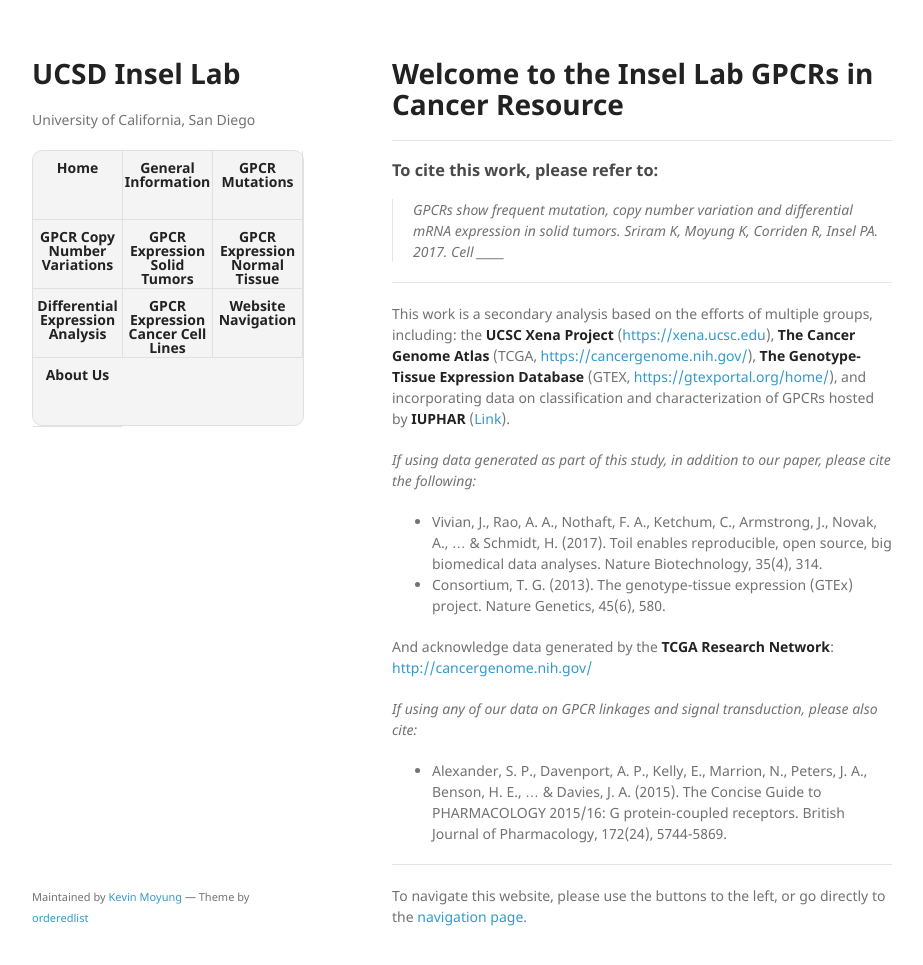
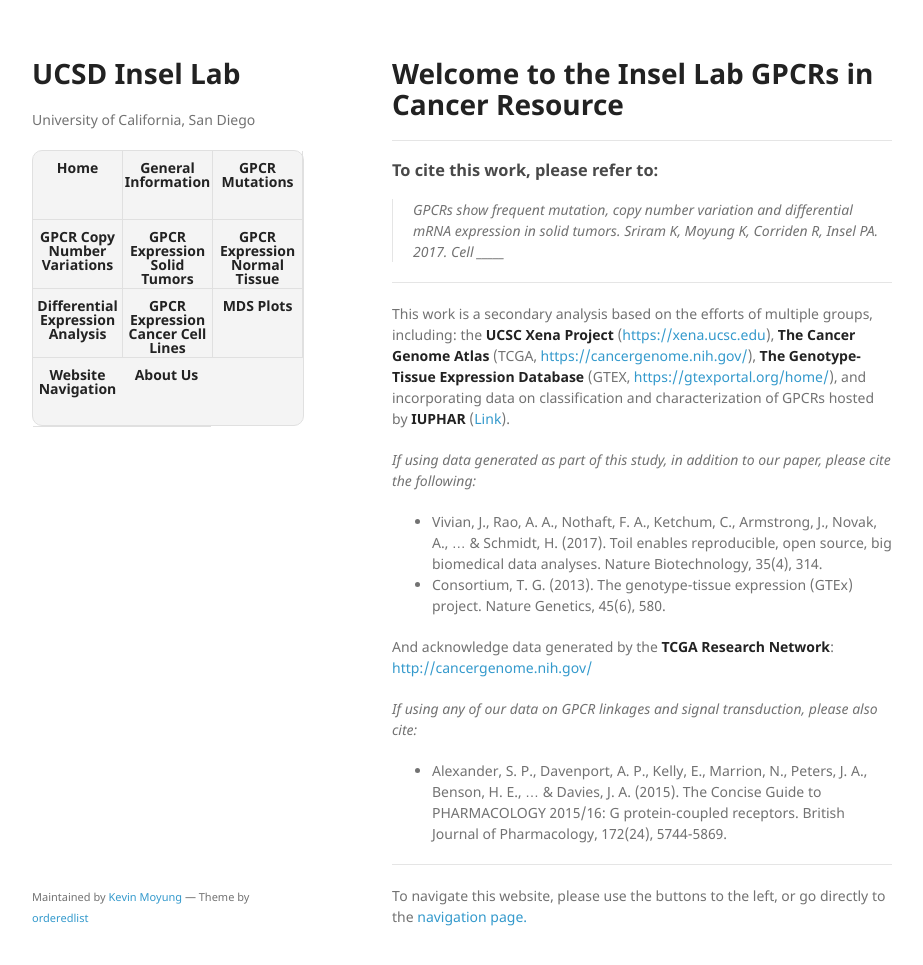
Before and after one commit to insellab/insellab.github.io, a Jekyll site: the page built from index.md, in a window 1280 px wide and 997 px high. Shown: the top 965 px of the window, without its empty margins (178-1101 px from the left). Built offline with Jekyll 4.4.1, drawn with Linux system fonts in a browser that asks for light colours; our own code applies the rules of GitHub Pages for plain Markdown files.

Commit message:
Update default.html

```diff
--- a/_layouts/default.html
+++ b/_layouts/default.html
@@ -35,6 +35,7 @@
             <li><a href="https://insellab.github.io/cancertypes"><strong>GPCR Expression Normal Tissue</strong></a></li>
             <li><a href="https://insellab.github.io/cancertypes"><strong>Differential Expression Analysis</strong></a></li>
             <li><a href="https://insellab.github.io/cancertypes"><strong>GPCR Expression Cancer Cell Lines</strong></a></li>
+            <li><a href="https://insellab.github.io/cancertypes"><strong>MDS Plots</strong></a></li>
             <li><a href="https://insellab.github.io/navigation"><strong>Website Navigation</strong></a></li>
             <li><a href="https://insellab.github.io/about"><strong>About Us</strong></a></li>
           </ul>
```
